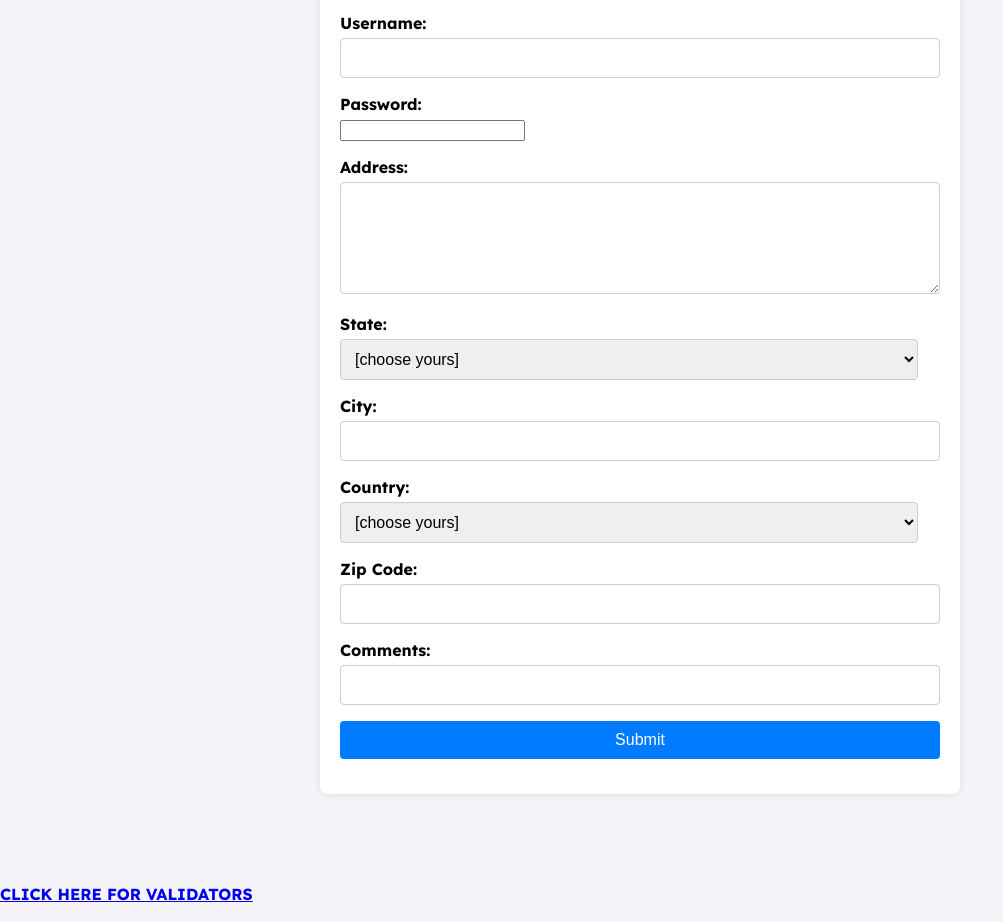
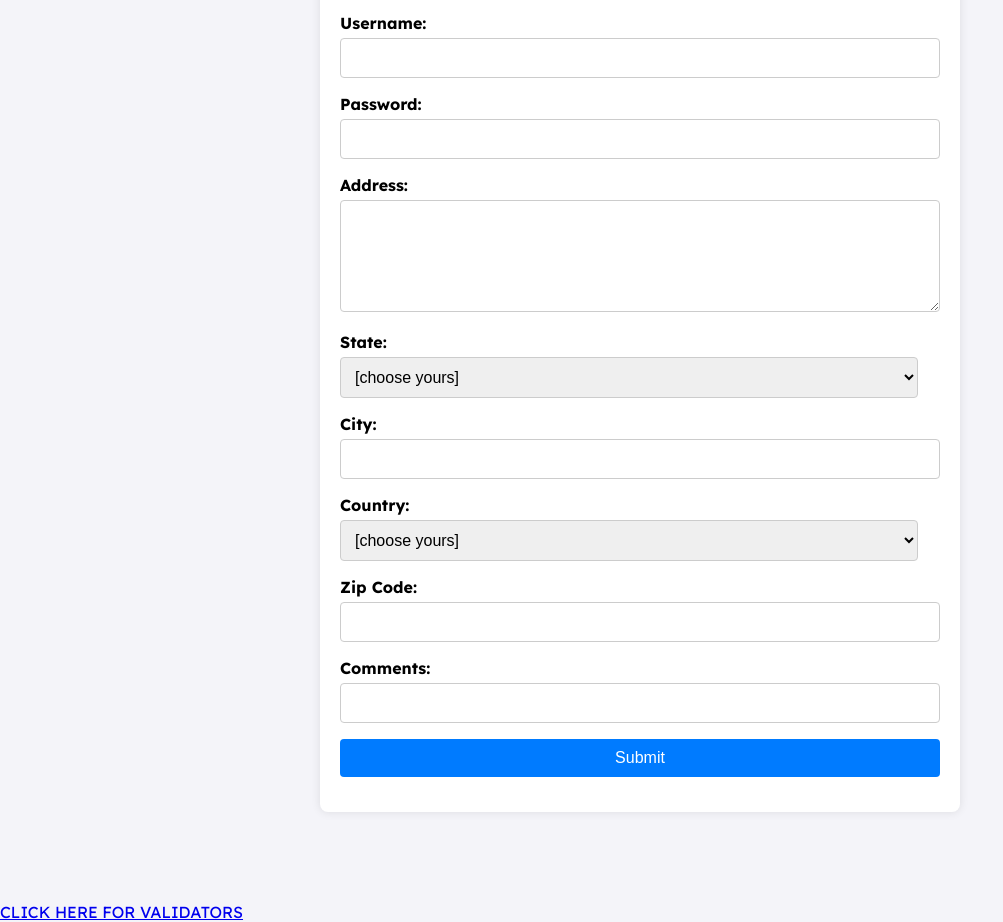
Before and after one commit to sam-wade-bc/dev109, a plain HTML site: page a4/index.html in a window 1280 px wide. Shown: the part 504-1426 px from the top of the page, without its empty margins (0-1003 px from the left). Drawn offline with Linux system fonts and the light colour scheme.

Commit message:
Update a04Styles.css

```diff
--- a/a4/css/a04Styles.css
+++ b/a4/css/a04Styles.css
@@ -35,7 +35,7 @@ label {
     margin-bottom: 5px;
 }
 
-input[type="text"],textarea, select {
+input[type="text"],textarea, select,input[type="password"] {
     width: calc(100% - 22px);
     padding: 10px;
     border: 1px solid #ccc;
@@ -64,7 +64,9 @@ input[type="submit"]:hover {
     margin-top: 10px;
 }
 
-a{
+h4 {
 text-align:center;
 font-weight: bold;
+display: block;
+margin-bottom:40px;
 }
```
